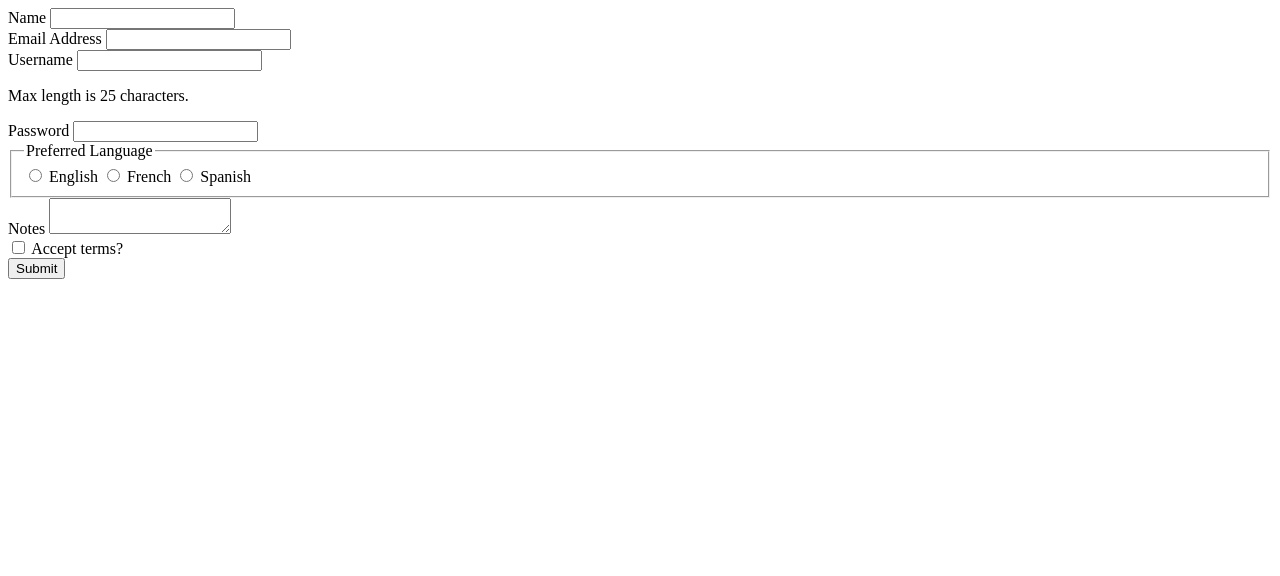
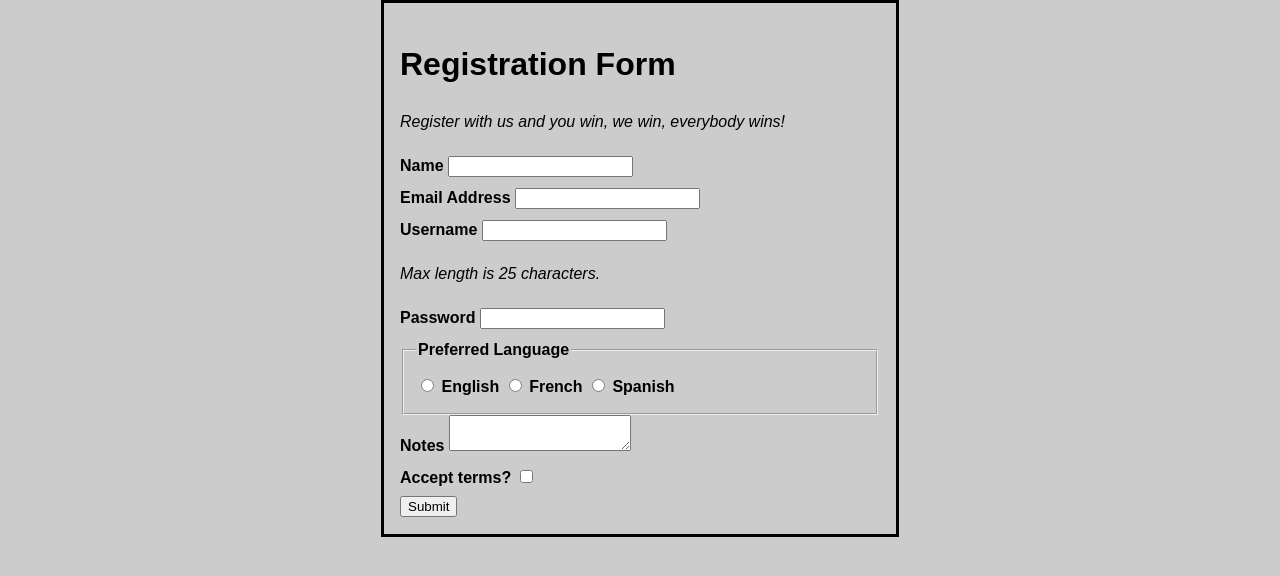
Before and after one commit to bredschneider/assignments, a PHP site: page / in a window 1280 px wide. Shown: the top 576 px of the page. Run offline with PHP 8.4, Linux system fonts and the light colour scheme.

Commit message:
Css added. Checkbox in index, modified.

```diff
--- a/mtm1531/assignment-3/css/general.css
+++ b/mtm1531/assignment-3/css/general.css
@@ -1,2 +1,28 @@
 @charset "utf-8";
 /* CSS Document */
+
+html {
+	background-color: #ccc;
+	font: normal 100%/1.5 sans-serif;
+}
+
+body {
+	margin: 0 auto;
+	padding: 1em;
+	width: 30em;
+	border: medium solid #000;
+}
+
+label,
+legend {
+	display: inline-block;
+	font: bold 100%/2em Arial, sans-serif;
+}
+
+p {
+	font: italic 100%/1.5em Arial, sans-serif;
+}
+
+strong {
+	color: #C00;
+}
--- a/mtm1531/assignment-3/index.php
+++ b/mtm1531/assignment-3/index.php
@@ -18,7 +18,8 @@ require_once 'includes/form-processor.php';
 	</head>
 
 	<body>
-
+		<h1>Registration Form</h1>
+        <p>Register with us and you win, we win, everybody wins!</p>
 		<form method="post" action="index.php">
 			<div>
 				<label for ="name">Name<?php if(isset($error_msg['name'])) : ?><strong> is a required field.</strong><?php endif?></label>
@@ -57,8 +58,8 @@ require_once 'includes/form-processor.php';
 			</div>
 
 			<div>
-				<input type="checkbox" id="terms" value="1">
 				<label for="terms">Accept terms?<?php if(isset($errors['terms'])) : ?> <strong class="error">You must comply!</strong><?php endif;?></label>
+                <input type="checkbox" id="terms" value="1">
 			</div>
 
 			<button type="submit">Submit</button>
```
